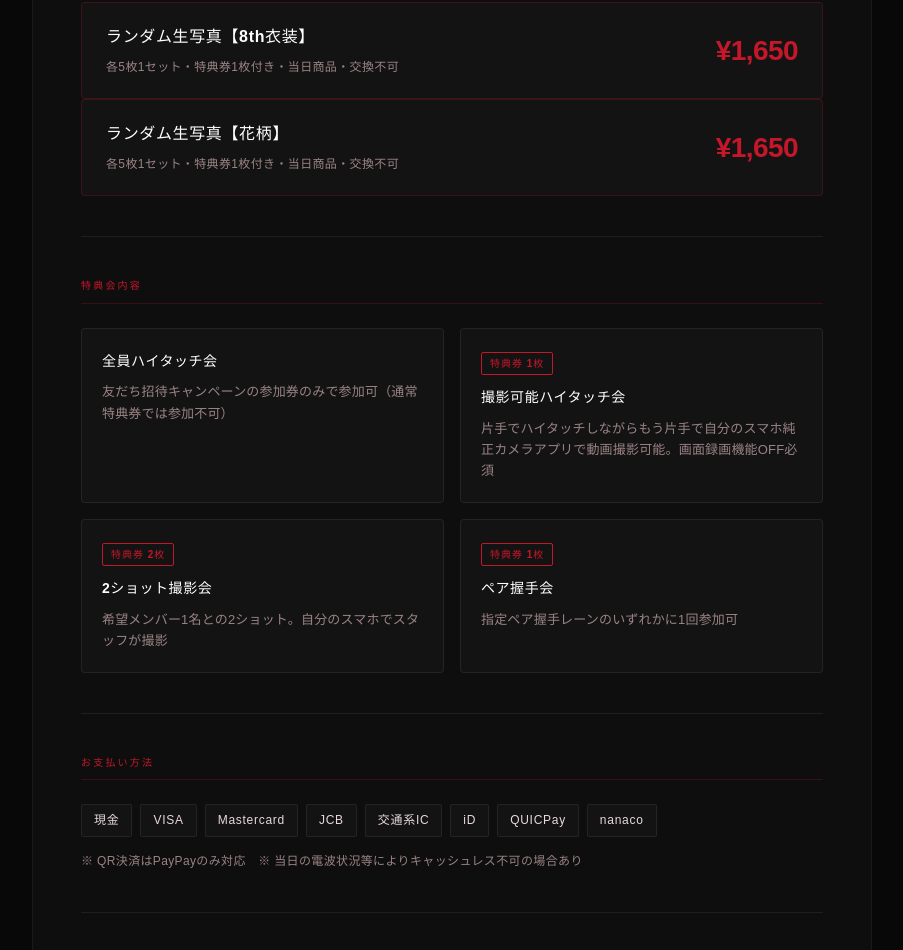
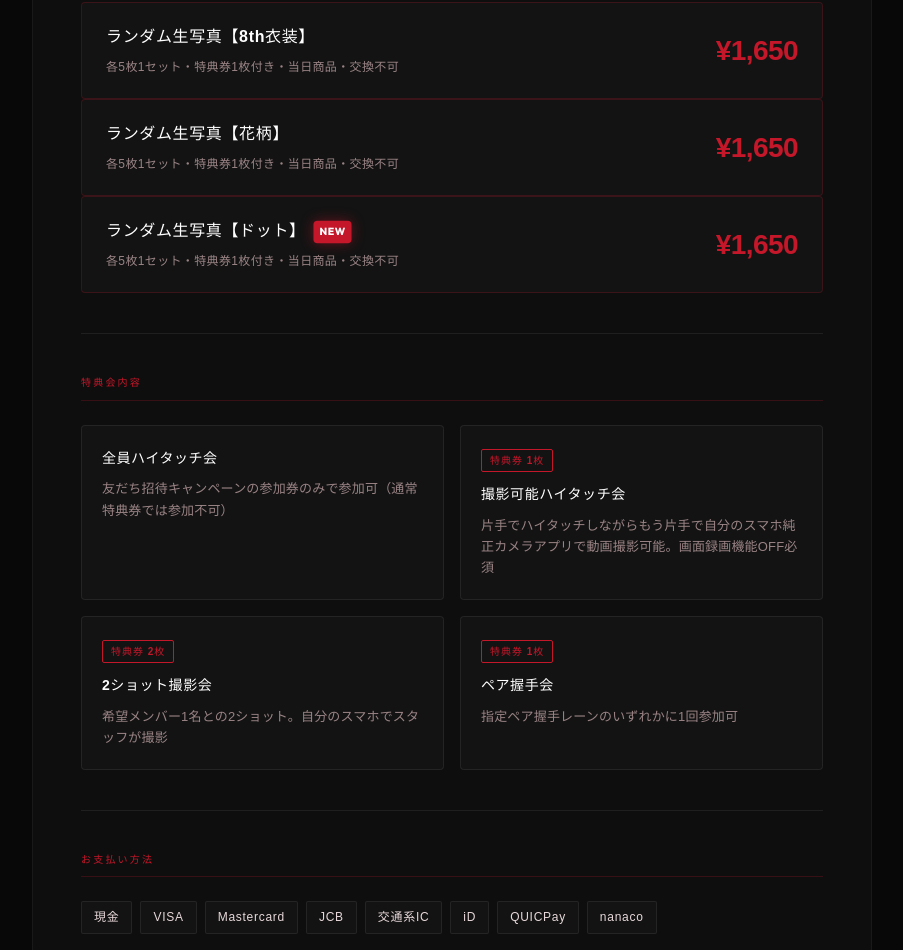
Before and after one commit to liverHawk/iwsp, a React (Vite) app: page / in a window 1280 px wide. Shown: the part 5499-6449 px from the top of the page, without its empty margins (188-1091 px from the left). Built offline with nearby package versions, Linux system fonts and the light colour scheme; no server answers.

Commit message:
feat: add animated new badge component to product displays

```diff
--- a/src/App.css
+++ b/src/App.css
@@ -1994,3 +1994,31 @@ body {
         box-shadow: 0 0 0 0 rgba(204, 26, 26, 0);
     }
 }
+
+/* ── PRODUCT NEW BADGE ── */
+.product-new-badge {
+    font-family: 'Outfit', sans-serif;
+    font-size: 10px;
+    font-weight: 800;
+    color: #fff;
+    background: var(--red);
+    padding: 2px 6px;
+    border-radius: 4px;
+    margin-left: 8px;
+    vertical-align: middle;
+    letter-spacing: 0.05em;
+    box-shadow: 0 0 8px var(--red-glow);
+    display: inline-block;
+    animation: new-badge-glow 2s infinite ease-in-out;
+}
+
+@keyframes new-badge-glow {
+    0%, 100% {
+        box-shadow: 0 0 4px var(--red-glow);
+        transform: scale(1);
+    }
+    50% {
+        box-shadow: 0 0 12px var(--red-glow);
+        transform: scale(1.03);
+    }
+}
--- a/src/App.tsx
+++ b/src/App.tsx
@@ -486,6 +486,18 @@ function App() {
             </div>
             <div className="product-price">¥1,650</div>
           </div>
+          <div className="product-card">
+            <div className="product-left">
+              <p className="product-name">
+                ランダム生写真【ドット】
+                <span className="product-new-badge">NEW</span>
+              </p>
+              <p className="product-note">
+                各5枚1セット・特典券1枚付き・当日商品・交換不可
+              </p>
+            </div>
+            <div className="product-price">¥1,650</div>
+          </div>
         </section>
 
         <hr className="rule" />
```
